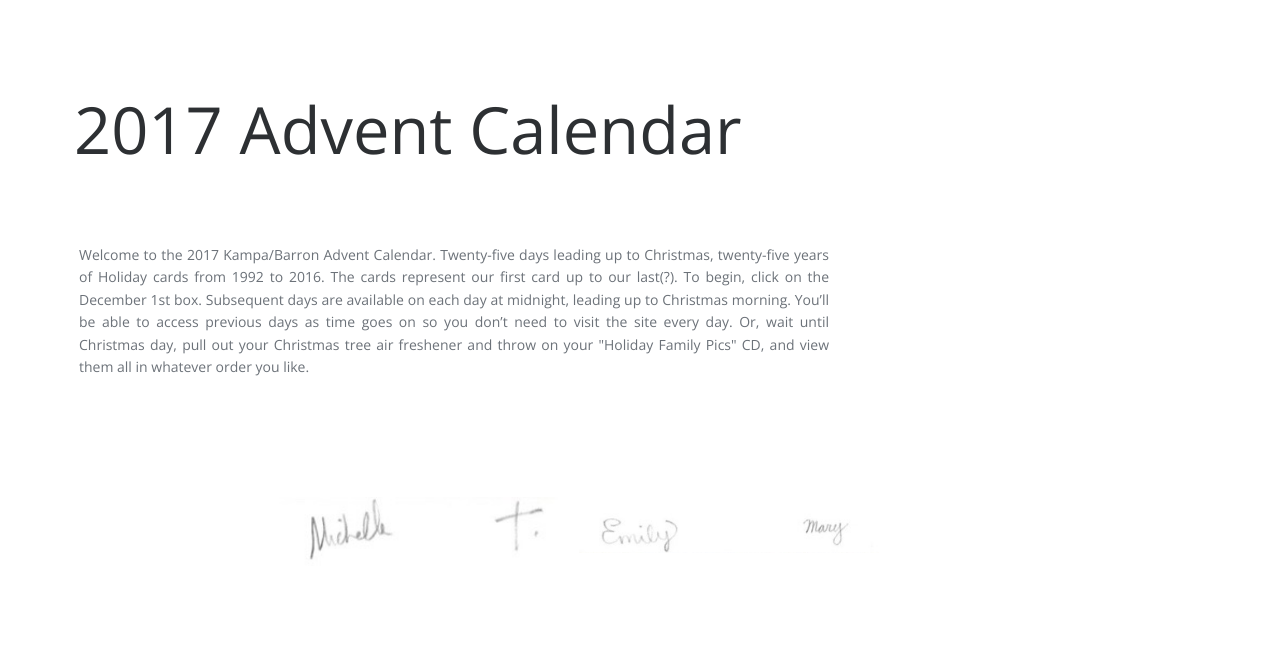
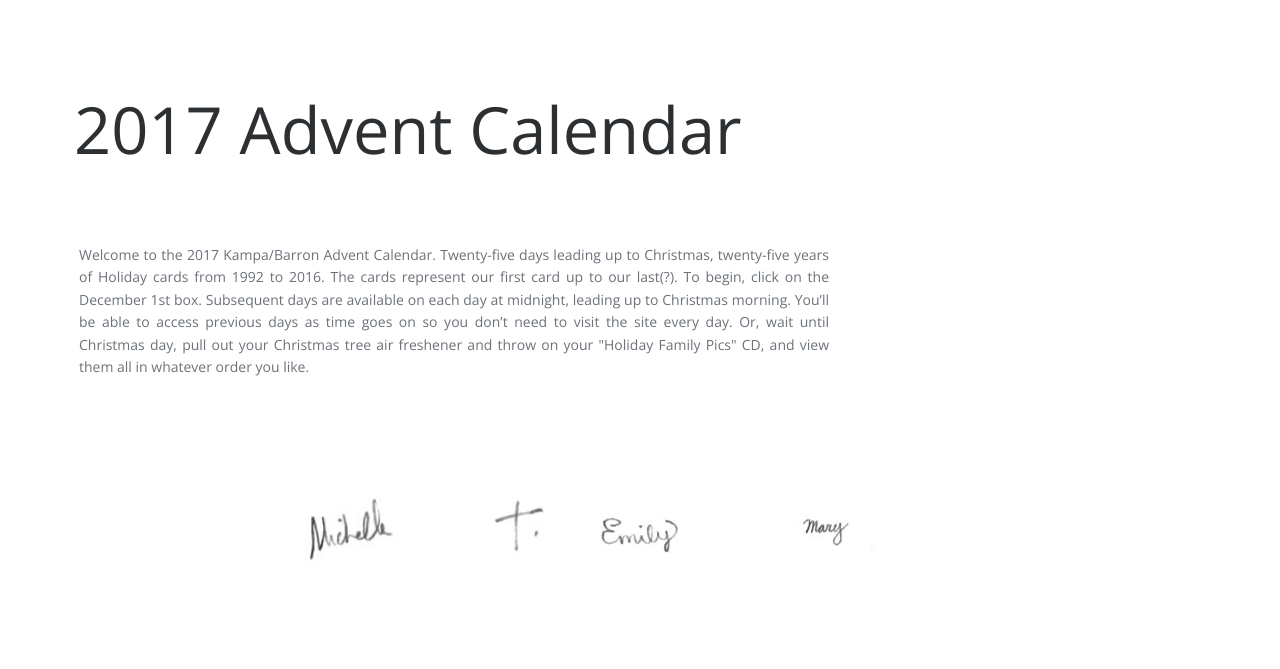
Before and after one commit to ekampa/2017-Christmas-Card, a plain HTML site: page index.html in a window 1280 px wide. Shown: the top 669 px of the page. Drawn offline with nearby package versions, Linux system fonts and the light colour scheme.

Commit message:
Editing signatures

```diff
--- a/index.html
+++ b/index.html
@@ -80,7 +80,7 @@
     <div class="row">
       <div class="col-md-12 col-sm-4 hero2">
         <div class="signature-space">
-            <img src="images/signatures2.jpg" alt="" width="300"><img src="images/signatures1.jpg" alt="" width="300">
+            <img src="images/signatures 2.jpg" alt="" width="300"><img src="images/signatures 1.jpg" alt="" width="300">
           </div>
       </div>
     </div>
```
Also changed, not shown: images/Emily2.jpg (added), images/signatures 1.jpg (added), images/signatures 2.jpg (added).
